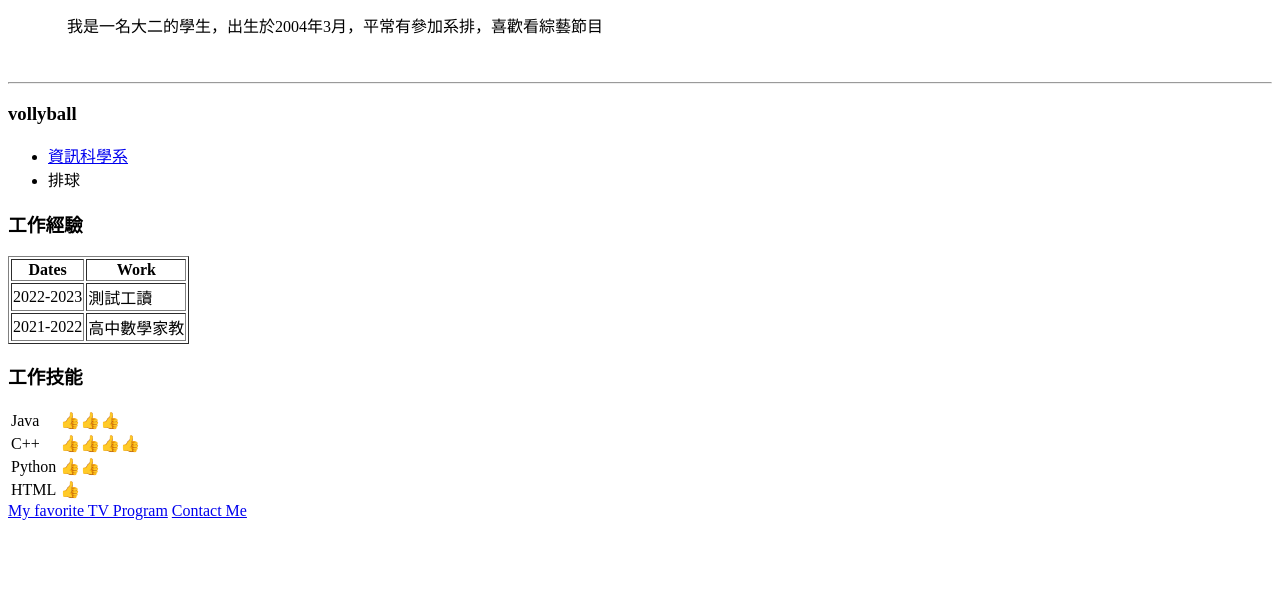
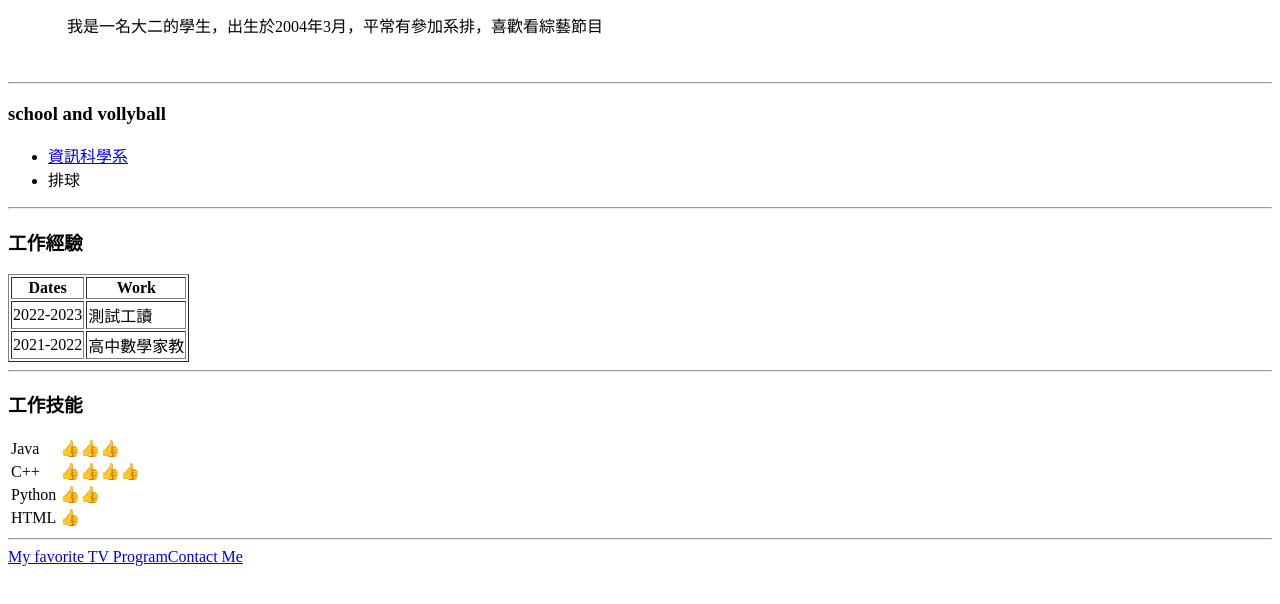
Before and after one commit to 111116023/CV_HTML, a plain HTML site: page index.html in a window 1280 px wide. Shown: the part 136-740 px from the top of the page. Drawn offline with Linux system fonts and the light colour scheme.

Commit message:
Update index.html

```diff
--- a/index.html
+++ b/index.html
@@ -16,11 +16,12 @@
     </table>
 
     <hr>
-    <h3>vollyball</h3>
+    <h3>school and vollyball</h3>
     <ul>
         <li><a href="https://csweb.ntue.edu.tw/">資訊科學系</a></li>
         <li>排球</li>
     </ul>
+    <hr>
     <h3>工作經驗</h3>
     <table border="1">
         <thead>
@@ -40,6 +41,7 @@
             </tr>
         </tbody>
     </table>
+    <hr>
     <h3>工作技能</h3>
     <table>
         <tr>
@@ -59,7 +61,10 @@
             <td>👍</td>
         </tr>
     </table>
-    <a href ="sports.html">My favorite TV Program</a>
-    <a href="contact.html">Contact Me</a>
+    <hr>
+    <table>
+        <tr><a href ="sports.html">My favorite TV Program</a></tr>
+        <tr><a href="contact.html">Contact Me</a></tr>
+    </table>
 </body>
 </html>
```
